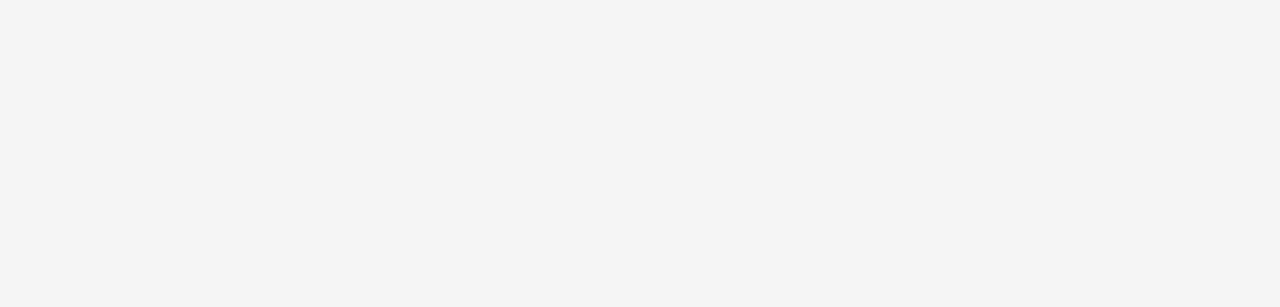
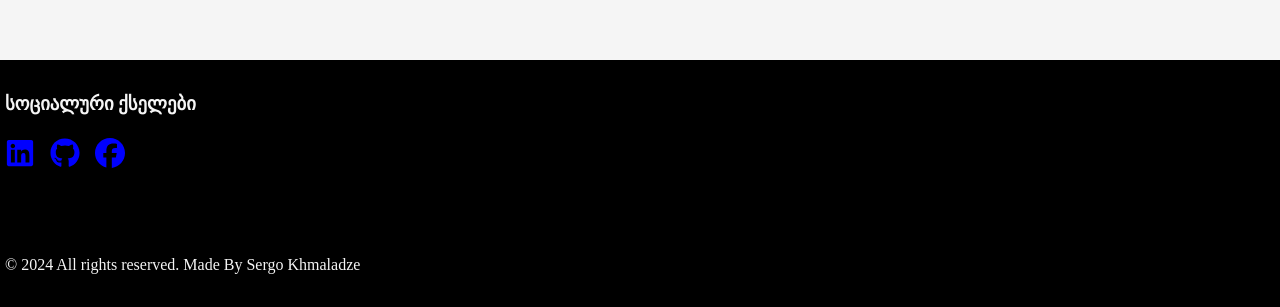
Before and after one commit to sergokhmaladze/portfolio-site, a Next.js app: page / in a window 1280 px wide. Shown: the part 920-1227 px from the top of the page. Before the commit the page ends 930 px from the top, so only its background shows below. Built offline with nearby package versions, Linux system fonts and the light colour scheme.

Commit message:
adding footer component

```diff
--- /dev/null
+++ b/app/components/footer/index.tsx
@@ -0,0 +1,44 @@
+'use client';
+import { FontAwesomeIcon } from '@fortawesome/react-fontawesome';
+import { faFacebook } from '@fortawesome/free-brands-svg-icons';
+import { faLinkedin } from '@fortawesome/free-brands-svg-icons';
+import { faGithub } from '@fortawesome/free-brands-svg-icons';
+import styles from './styles.module.css';
+
+
+export default function Footer(): React.JSX.Element{
+    let socialStyle = {
+        width: '30px',
+        height: '30px',
+        marginRight: '15px',
+        color: 'blue'
+    }
+    return (
+
+       <div className={styles.container}>
+        <div className={styles.socialCont}>
+          <h3 className={styles.socialsHeader}>სოციალური ქსელები</h3>
+
+          <a href="https://ge.linkedin.com/"
+             target="_blank">
+           <FontAwesomeIcon icon={faLinkedin} style={socialStyle} />
+          </a>
+
+          <a href="https://github.com/"
+             target="_blank">
+             <FontAwesomeIcon icon={faGithub} style={socialStyle}/>
+          </a>
+
+          <a href='https://www.facebook.com/'
+             target="_blank">
+             <FontAwesomeIcon icon={faFacebook} style={socialStyle}/>
+             </a>
+        </div>
+
+        <div className={styles.socialCont}>
+          <p>&copy; {new Date().getFullYear()} All rights reserved. Made By Sergo Khmaladze</p>
+        </div>
+       </div>
+    )
+
+}
--- /dev/null
+++ b/app/components/footer/styles.module.css
@@ -0,0 +1,17 @@
+.container{
+  width: 100%;
+  margin-top: 100px;
+  background-color: black;
+  color: whitesmoke;
+}
+
+.socialsHeader{
+  margin-bottom: 20px;
+
+}
+
+.socialCont{
+  margin: 0 0 20px 5px;
+  padding: 30px 0 30px 0;
+
+}
--- a/app/layout.tsx
+++ b/app/layout.tsx
@@ -1,7 +1,7 @@
 'use client';
 import Link from "next/link";
 import './reset.css';
-// import Footer from "./sidebar/footer/page";
+import Footer from "./components/footer";
 // import ButtonForSidebar from "./components/sidebarBu/button";
 
 export default function RootLayout({
@@ -14,7 +14,7 @@ export default function RootLayout({
       <body >
         {/* <ButtonForSidebar></ButtonForSidebar> */}
         {children}
-        {/* <Footer></Footer> */}
+        <Footer></Footer>
       </body>
     </html>
   );
```
Also changed, not shown: package.json (+8 -4 lines), 1 other file (tests, documents, lock files or other folders).
